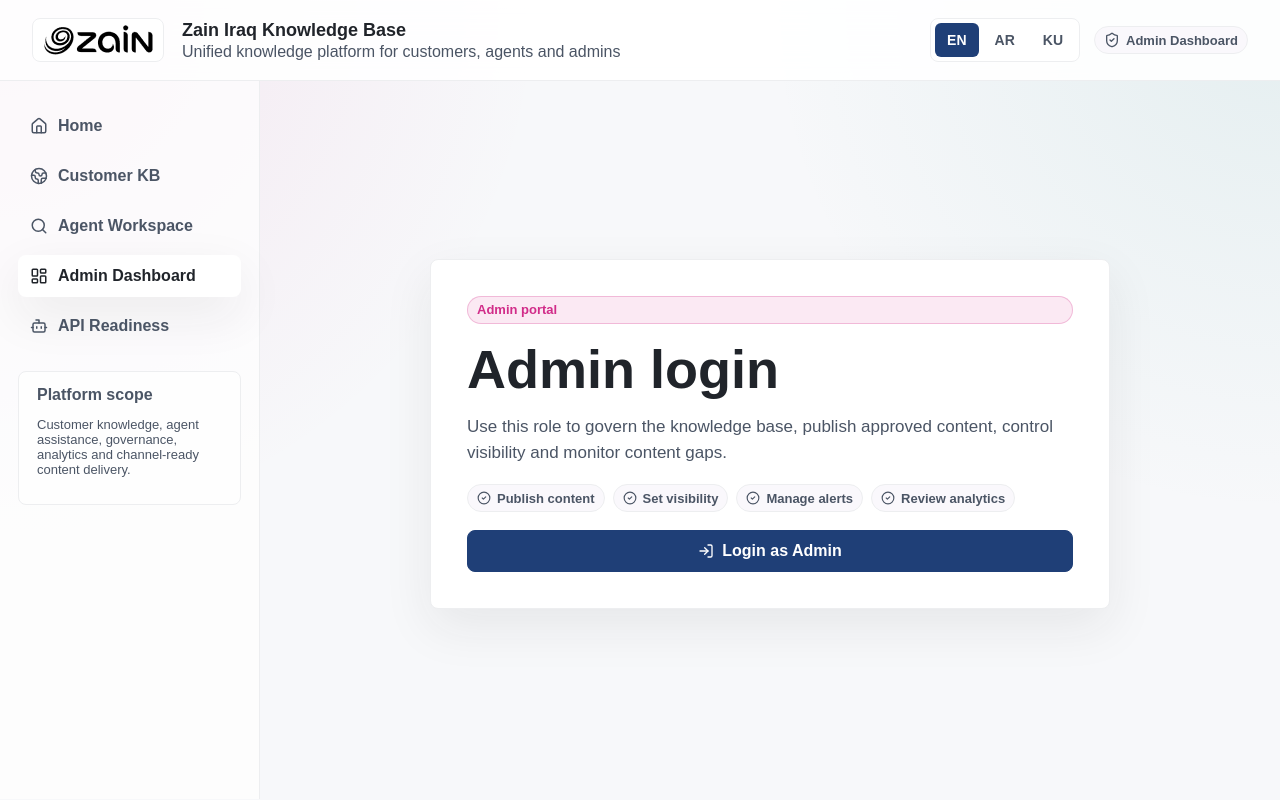
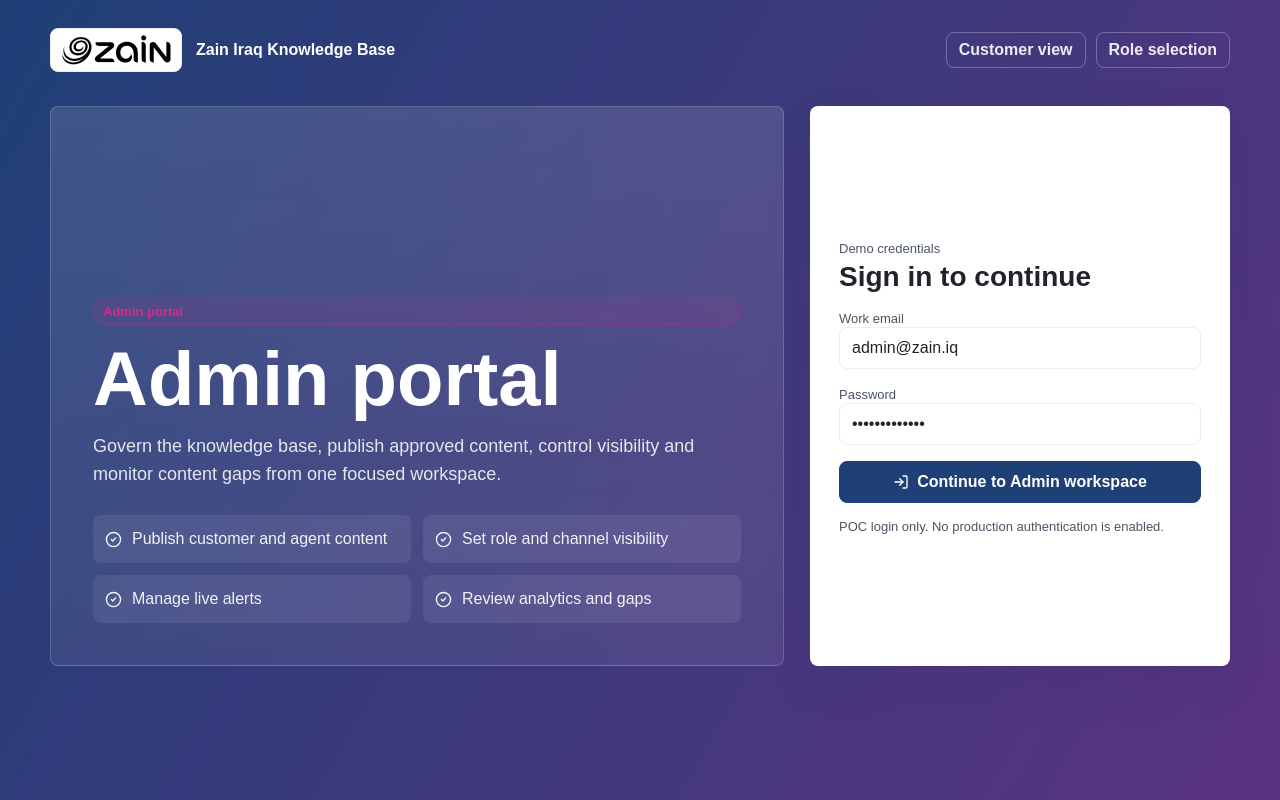
Before and after one commit to ahmadhassan91/zain-iraq, a Next.js app: page /admin in a window 1280 px wide. Built offline with nearby package versions, Linux system fonts and the light colour scheme.

Commit message:
Improve role portal login UX

```diff
--- a/app/admin/page.tsx
+++ b/app/admin/page.tsx
@@ -17,19 +17,21 @@
 export default function AdminPage() {
   const [loggedIn, setLoggedIn] = useState(false);
 
+  if (!loggedIn) {
+    return (
+      <RoleLogin
+        role="Admin"
+        title="Admin portal"
+        body="Govern the knowledge base, publish approved content, control visibility and monitor content gaps from one focused workspace."
+        points={["Publish customer and agent content", "Set role and channel visibility", "Manage live alerts", "Review analytics and gaps"]}
+        onLogin={() => setLoggedIn(true)}
+      />
+    );
+  }
+
   return (
     <AppShell active="Admin Dashboard">
-      {!loggedIn ? (
-        <RoleLogin
-          role="Admin"
-          title="Admin login"
-          body="Use this role to govern the knowledge base, publish approved content, control visibility and monitor content gaps."
-          points={["Publish content", "Set visibility", "Manage alerts", "Review analytics"]}
-          onLogin={() => setLoggedIn(true)}
-        />
-      ) : (
-        <AdminWorkspace />
-      )}
+      <AdminWorkspace />
     </AppShell>
   );
 }
--- a/app/globals.css
+++ b/app/globals.css
@@ -248,40 +248,126 @@
   gap: 18px;
 }
 
-.login-screen {
-  display: grid;
-  min-height: calc(100vh - 150px);
-  place-items: center;
+.portal-page {
+  min-height: 100vh;
+  padding: 28px;
+  background:
+    linear-gradient(120deg, rgba(31, 63, 119, 0.96), rgba(95, 50, 131, 0.92)),
+    var(--blue);
 }
 
-.login-card {
+.portal-header {
+  display: flex;
+  align-items: center;
+  justify-content: space-between;
+  gap: 18px;
+  max-width: 1180px;
+  margin: 0 auto 34px;
+  color: #fff;
+}
+
+.portal-brand {
+  display: flex;
+  align-items: center;
+  gap: 14px;
+  font-weight: 900;
+}
+
+.portal-brand .brand-mark {
+  background: #fff;
+}
+
+.portal-links {
+  display: flex;
+  gap: 10px;
+  flex-wrap: wrap;
+}
+
+.portal-links a {
+  min-height: 34px;
+  padding: 8px 12px;
+  border: 1px solid rgba(255, 255, 255, 0.28);
+  border-radius: 8px;
+  color: rgba(255, 255, 255, 0.9);
+  font-weight: 800;
+}
+
+.portal-shell {
   display: grid;
+  grid-template-columns: minmax(0, 1fr) minmax(360px, 420px);
+  gap: 26px;
+  align-items: stretch;
+  max-width: 1180px;
+  margin: 0 auto;
+}
+
+.portal-copy,
+.portal-form {
+  border: 1px solid rgba(255, 255, 255, 0.18);
+  border-radius: 8px;
+}
+
+.portal-copy {
+  display: grid;
+  align-content: end;
   gap: 18px;
-  width: min(100%, 680px);
-  padding: 36px;
-  border: 1px solid var(--border);
+  min-height: 560px;
+  padding: 42px;
+  color: #fff;
+  background:
+    linear-gradient(180deg, rgba(255, 255, 255, 0.08), rgba(255, 255, 255, 0.02)),
+    rgba(255, 255, 255, 0.05);
+}
+
+.portal-copy h1 {
+  max-width: 680px;
+  margin: 0;
+  font-size: clamp(42px, 6vw, 76px);
+  line-height: 0.95;
+}
+
+.portal-copy p {
+  max-width: 680px;
+  margin: 0;
+  color: rgba(255, 255, 255, 0.86);
+  font-size: 18px;
+  line-height: 1.55;
+}
+
+.portal-points {
+  display: grid;
+  grid-template-columns: repeat(2, minmax(0, 1fr));
+  gap: 12px;
+  margin-top: 8px;
+}
+
+.portal-point {
+  display: flex;
+  align-items: center;
+  gap: 10px;
+  min-height: 48px;
+  padding: 10px 12px;
   border-radius: 8px;
-  background: var(--surface);
+  color: rgba(255, 255, 255, 0.92);
+  background: rgba(255, 255, 255, 0.08);
+}
+
+.portal-form {
+  display: grid;
+  gap: 16px;
+  align-content: center;
+  padding: 28px;
+  background: #fff;
   box-shadow: var(--shadow);
 }
 
-.login-card h1 {
-  margin: 0;
-  font-size: clamp(34px, 5vw, 54px);
-  line-height: 1;
+.portal-form h2 {
+  margin: 4px 0 0;
+  font-size: 28px;
 }
 
-.login-card p {
+.portal-form p {
   margin: 0;
-  color: var(--muted);
-  font-size: 17px;
-  line-height: 1.55;
-}
-
-.login-meta {
-  display: flex;
-  flex-wrap: wrap;
-  gap: 8px;
 }
 
 .role-card {
@@ -939,8 +1025,13 @@
   .admin-editor,
   .intro-hero,
   .page-heading,
-  .impact-panel {
+  .impact-panel,
+  .portal-shell {
     grid-template-columns: 1fr;
+  }
+
+  .portal-copy {
+    min-height: auto;
   }
 
   [dir="rtl"] .layout {
@@ -989,6 +1080,24 @@
     padding: 24px;
   }
 
+  .portal-page {
+    padding: 18px;
+  }
+
+  .portal-header {
+    align-items: flex-start;
+    flex-direction: column;
+  }
+
+  .portal-copy,
+  .portal-form {
+    padding: 22px;
+  }
+
+  .portal-points {
+    grid-template-columns: 1fr;
+  }
+
   .search-box,
   .form-grid,
   .table-row,
--- a/components/JourneyDemo.tsx
+++ b/components/JourneyDemo.tsx
@@ -3,6 +3,7 @@
 import Link from "next/link";
 import { CheckCircle2, Eye, LockKeyhole, LogIn, RefreshCcw, Send, ShieldCheck, UserCog } from "lucide-react";
 import { useDemoKnowledge } from "@/lib/demo-state";
+import { ZainLogo } from "./ZainLogo";
 
 export function RoleSelector() {
   const roles = [
@@ -97,24 +98,59 @@
   onLogin: () => void;
 }) {
   return (
-    <section className="login-screen">
-      <div className="login-card">
+    <main className="portal-page">
+      <header className="portal-header">
+        <Link href="/" className="portal-brand">
+          <ZainLogo />
+          <span>Zain Iraq Knowledge Base</span>
+        </Link>
+        <div className="portal-links">
+          <Link href="/customer">Customer view</Link>
+          <Link href="/">Role selection</Link>
+        </div>
+      </header>
+
+      <section className="portal-shell">
+        <div className="portal-copy">
           <span className="chip magenta">{role} portal</span>
           <h1>{title}</h1>
           <p>{body}</p>
-        <div className="login-meta">
+          <div className="portal-points">
             {points.map((point) => (
-            <span className="chip" key={point}>
-              <CheckCircle2 size={14} />
-              {point}
-            </span>
+              <div className="portal-point" key={point}>
+                <CheckCircle2 size={17} />
+                <span>{point}</span>
+              </div>
             ))}
           </div>
-        <button className="btn primary" onClick={onLogin}>
+        </div>
+
+        <form
+          className="portal-form"
+          onSubmit={(event) => {
+            event.preventDefault();
+            onLogin();
+          }}
+        >
+          <div>
+            <span className="small">Demo credentials</span>
+            <h2>Sign in to continue</h2>
+          </div>
+          <label>
+            <span className="small">Work email</span>
+            <input className="field" defaultValue={role === "Admin" ? "admin@zain.iq" : "agent@zain.iq"} />
+          </label>
+          <label>
+            <span className="small">Password</span>
+            <input className="field" defaultValue="demo-password" type="password" />
+          </label>
+          <button className="btn primary" type="submit">
             <LogIn size={16} />
-          Login as {role}
+            Continue to {role} workspace
           </button>
-      </div>
+          <p className="small">POC login only. No production authentication is enabled.</p>
+        </form>
       </section>
+    </main>
   );
 }
```
Also changed, not shown: app/agent/page.tsx (+13 -11 lines). Lines whose indentation alone changed are shown as unchanged.
